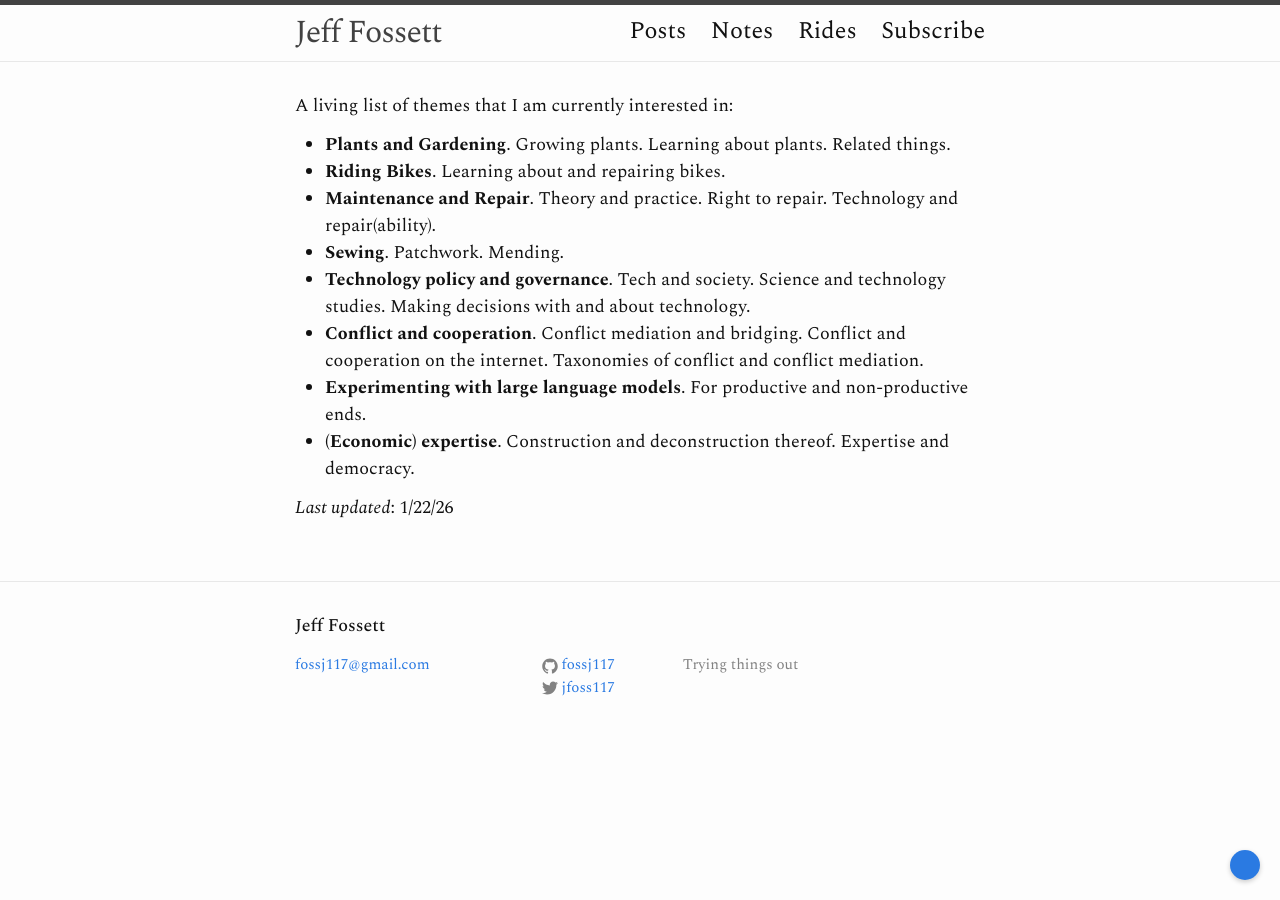
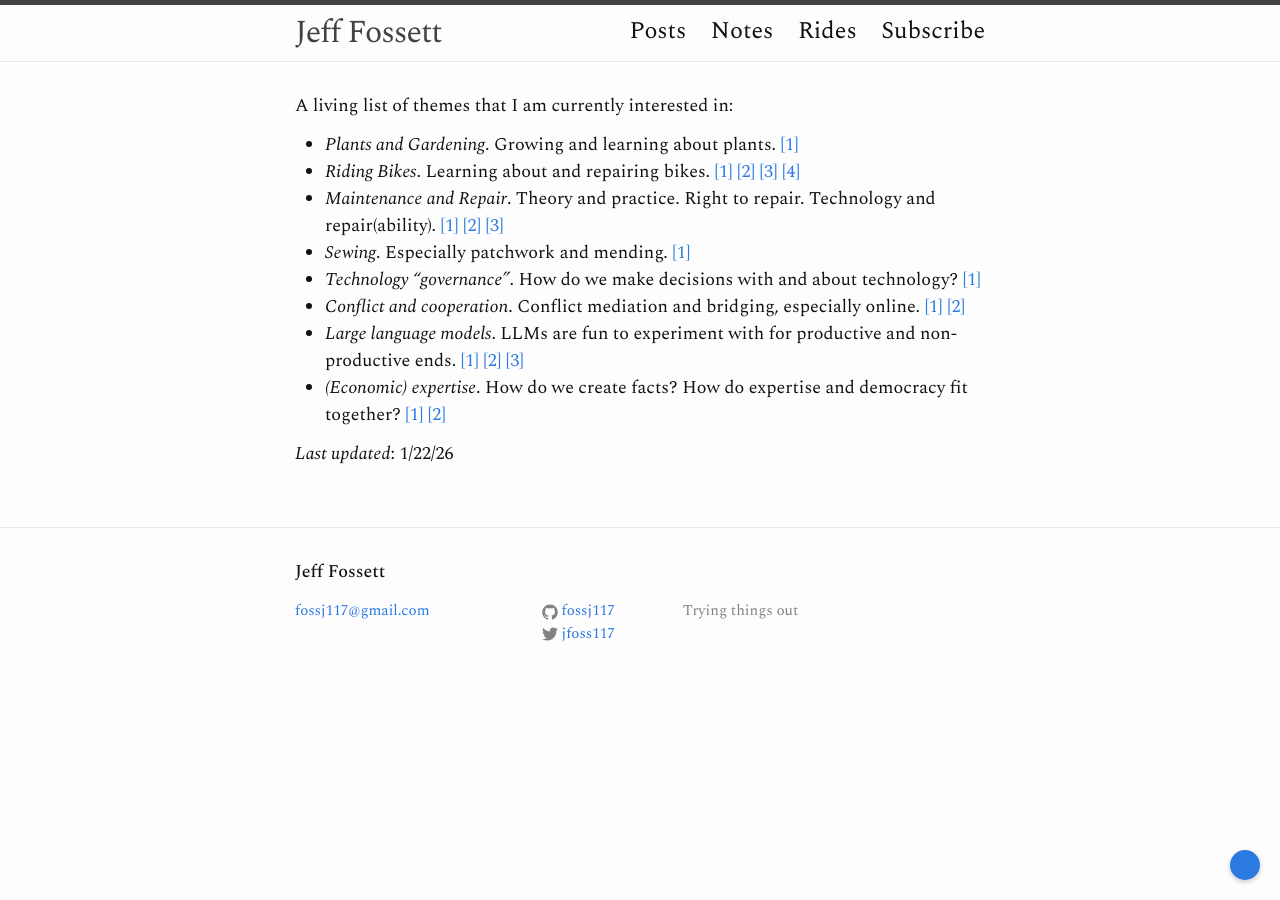
Before and after one commit to Fossj117/fossj117.github.io, a Jekyll site: the page built from themes.md, in a window 1280 px wide. Built offline with Jekyll 4.4.1, drawn with Linux system fonts in a browser that asks for light colours.

Commit message:
add themes

```diff
--- a/themes.md
+++ b/themes.md
@@ -6,13 +6,13 @@ permalink: /themes/
 
 A living list of themes that I am currently interested in:
 
-* **Plants and Gardening**. Growing plants. Learning about plants. Related things.
-* **Riding Bikes**. Learning about and repairing bikes.
-* **Maintenance and Repair**. Theory and practice. Right to repair. Technology and repair(ability).
-* **Sewing**. Patchwork. Mending.
-* **Technology policy and governance**. Tech and society. Science and technology studies. Making decisions with and about technology.
-* **Conflict and cooperation**. Conflict mediation and bridging. Conflict and cooperation on the internet. Taxonomies of conflict and conflict mediation.
-* **Experimenting with large language models**. For productive and non-productive ends.
-* **(Economic) expertise**. Construction and deconstruction thereof. Expertise and democracy.
+* *Plants and Gardening*. Growing and learning about plants. [[1]]({% post_url 2025-12-11-spinach-notes %})
+* *Riding Bikes*. Learning about and repairing bikes. [[1]]({{ "/rides/" | relative_url }}) [[2]]({% post_url 2024-04-29-bike-build %}) [[3]]({% post_url 2025-04-24-bridgestone-mb6 %}) [[4]]({% post_url 2024-05-11-next-bike %})
+* *Maintenance and Repair*. Theory and practice. Right to repair. Technology and repair(ability). [[1]]({% post_url 2024-08-19-some-thoughts-on-repair %}) [[2]](https://jeffreyfossett.com/notes.html#46) [[3]](https://jeffreyfossett.com/notes.html#41)
+* *Sewing*. Especially patchwork and mending. [[1]]({% post_url 2024-06-04-strawberry-shirt-day %})
+* *Technology "governance"*. How do we make decisions with and about technology? [[1]]({% post_url 2023-10-16-tech-economics-goverance-reading %})
+* *Conflict and cooperation*. Conflict mediation and bridging, especially online. [[1]]({% post_url 2025-08-11-bridging-bot-media %}) [[2]]({% post_url 2025-05-10-notes-on-deutsch %})
+* *Large language models*. LLMs are fun to experiment with for productive and non-productive ends. [[1]]({% post_url 2026-01-18-claude-code-reflection %}) [[2]]({% post_url 2024-01-27-mapping-colors-emotions-with-llms %}) [[3]]({% post_url 2024-01-05-gpt-experiments %})
+* *(Economic) expertise*. How do we create facts? How do expertise and democracy fit together? [[1]]({% post_url 2026-01-30-ways-of-knowing %}) [[2]]({% post_url 2023-05-01-sts-performativity-in-economics %})
 
 *Last updated*: 1/22/26
```
